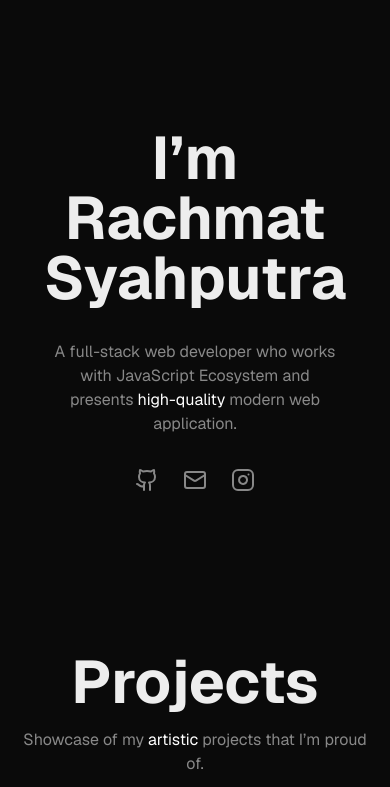
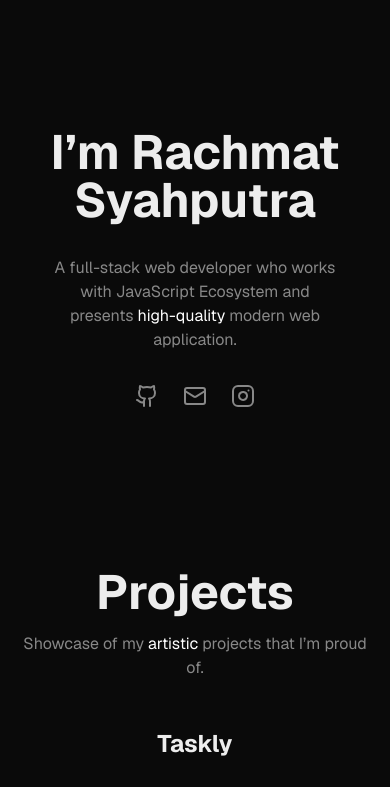
Before and after one commit to rach-syahputra/personal-website, a Next.js app: page / in a window 390 px wide. Shown: the top 787 px of the page. Built offline with nearby package versions, Linux system fonts and the light colour scheme.

Commit message:
adjust header and title text sizes

```diff
--- a/src/components/header.tsx
+++ b/src/components/header.tsx
@@ -4,6 +4,6 @@ interface HeaderProps {
 
 export default function Header({ children }: HeaderProps) {
   return (
-    <h1 className='text-center text-6xl font-bold lg:text-7xl'>{children}</h1>
+    <h1 className='text-center text-5xl font-bold lg:text-6xl'>{children}</h1>
   )
 }
--- a/src/components/title.tsx
+++ b/src/components/title.tsx
@@ -7,7 +7,7 @@ interface TitleProps {
 
 export default function Title({ className, children }: TitleProps) {
   return (
-    <h2 className={cn('text-xl font-bold md:text-2xl lg:text-3xl', className)}>
+    <h2 className={cn('text-2xl font-bold lg:text-3xl', className)}>
       {children}
     </h2>
   )
```
